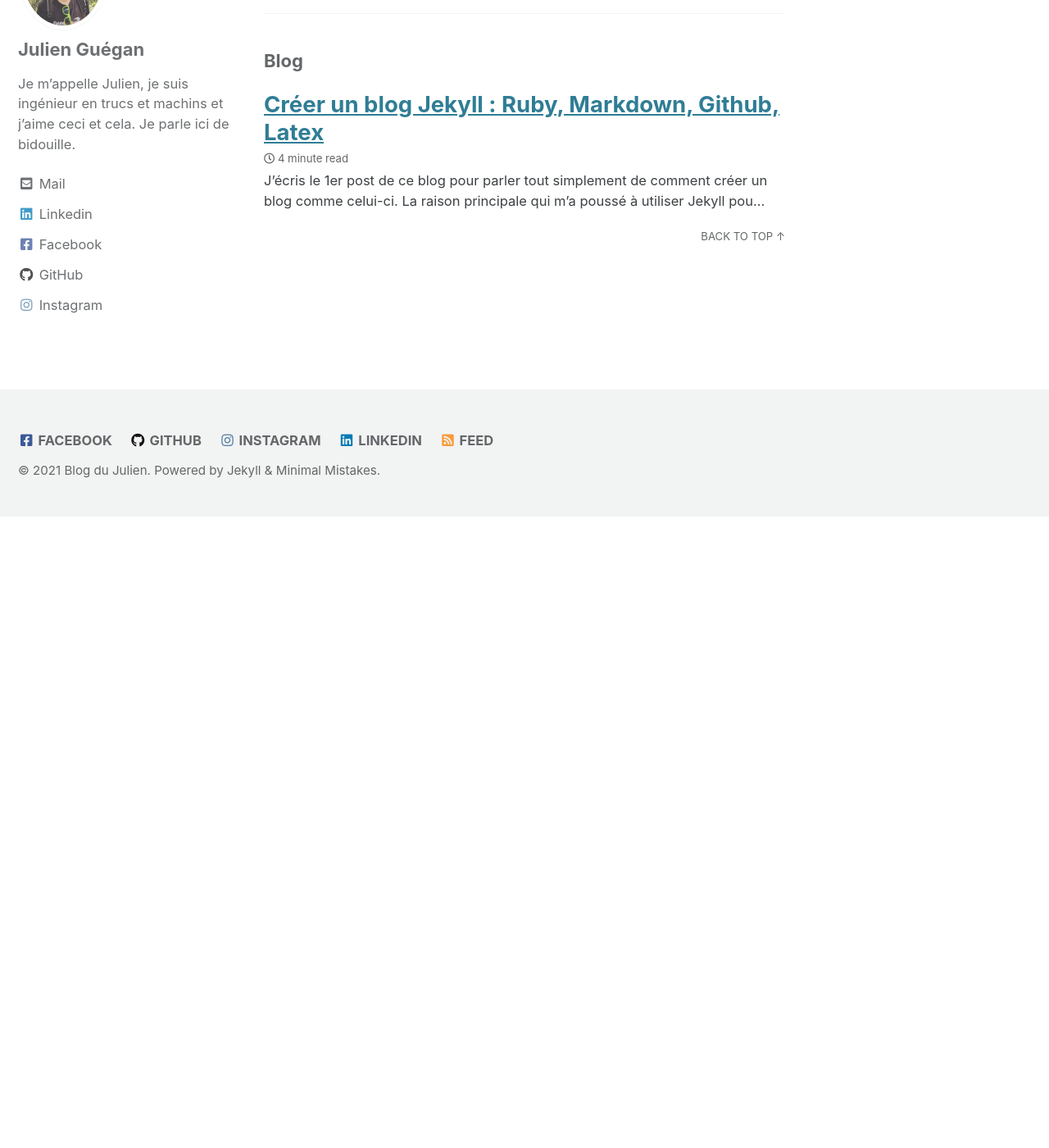
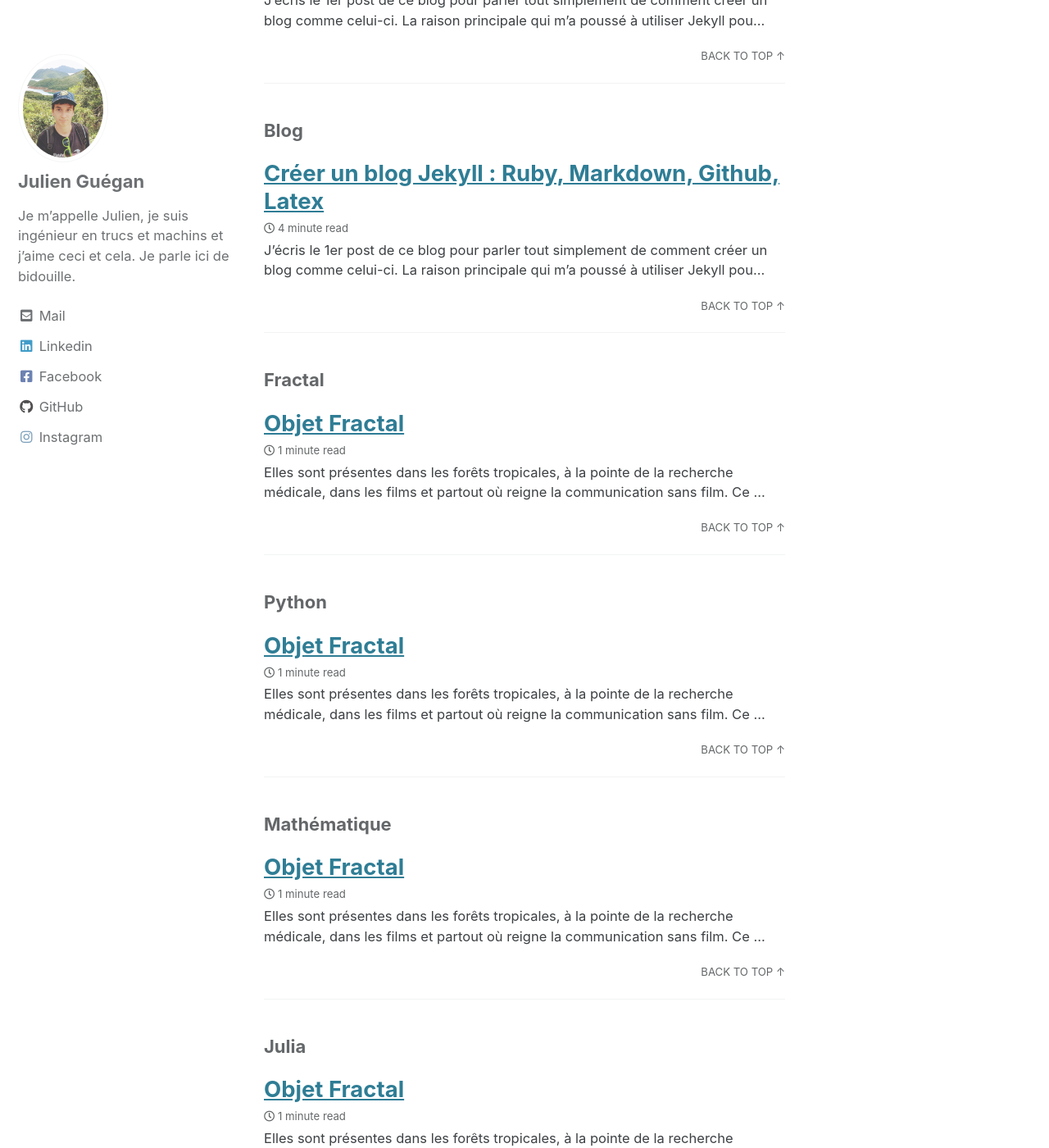
Before and after one commit to julienguegan/julienguegan.github.io, a Jekyll site: the page built from _pages/tag-archive.md, in a window 1280 px wide and 1400 px high, scrolled down 2399 px. Shown: the whole window at 82% size. Built offline with Jekyll 4.4.1, drawn with Linux system fonts in a browser that asks for light colours; cached includes are drawn as plain includes; nearby versions of some CDN libraries; before the commit the page ends 3029 px from its top, so only the background shows below that; some of the changed text lies outside the part shown.

Commit message:
add fractal article

```diff
--- /dev/null
+++ b/_posts/2021-08-02-objet_fractal.md
@@ -0,0 +1,49 @@
+---
+title: "Objet Fractal"
+date: 2021-08-02T15:34:30-04:00
+classes: wide
+layout: single
+categories:
+  - blog
+tags:
+  - Fractal
+  - Python
+  - Mathématique
+  - Julia
+  - Mandelbrot
+---
+
+> *Elles sont présentes dans les forêts tropicales, à la pointe de la recherche médicale, dans les films et partout où reigne la communication sans film. Ce mystère de la nature a enfin été percé à jour. "Bon sang ! Mais c'est bien sûr !". Peut-être n'avez vous jamais entendu parler de ces formes étranges, pourtant elles sont partout autour de vous. Leur nom : les fractales.*
+>
+> --<cite> reportage ARTE - à la recherche de la dimension cachée </cite>
+
+{% include video id="Tpsu2uz9rCE" provider="youtube" %}
+
+## Introduction
+
+Comme vous l'aurez compris si vous avez regardé l'excellent documentaire d'ARTE ci-dessus, les fractales sont des objets géométriques *infiniment morcelés* qui ont la particularité de présenter des structures similaires à toutes les échelles. Ce type de géométrie permet de modéliser avec de simples formules récursives des figures infiniment complexes mais aussi de décrire des phénomènes naturels comme (les motifs des flocons, le chemin pris par la foudre, la forme d'un choux de romanesco, la structure des poumons ...) et de trouver des applications dans des domaines technologiques (antennes, transistors, génération graphique de paysages ...).
+
+[insérer image]
+
+Le terme fractal
+
+dimension fractal
+
+## fractale par recurrence (escape-time fractal)
+julia
+mandelbrot : représente les fractales de julia connexes ou pas
+
+## fractale par fonction itere
+
+## fractale stochastique
+
+## fractale dans la nature
+
+
+## generation software
+mettre des screenshot avec legende = link to website
+- kalles fraktaler
+- superFractalThing
+- mandelbulber
+- fragmentarium
+- maxima
```
Also changed, not shown: _posts/2021-07-25-creer_un_blog.md (+2 -2 lines), 9 other files.
